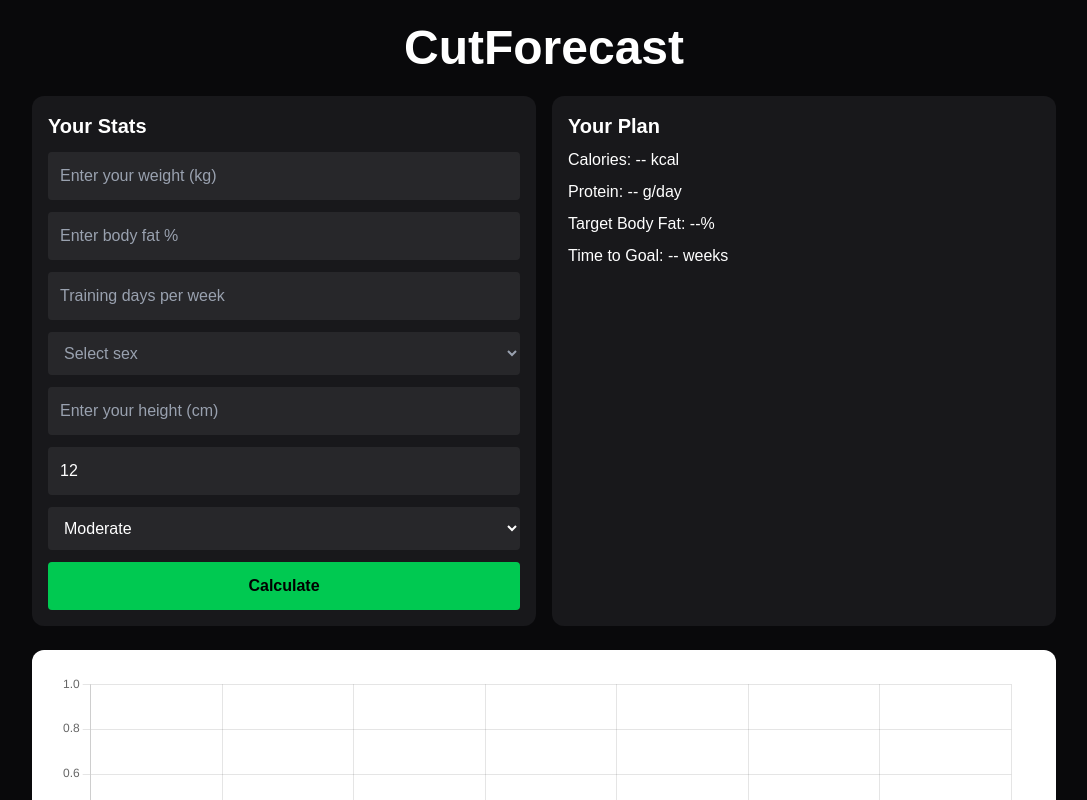
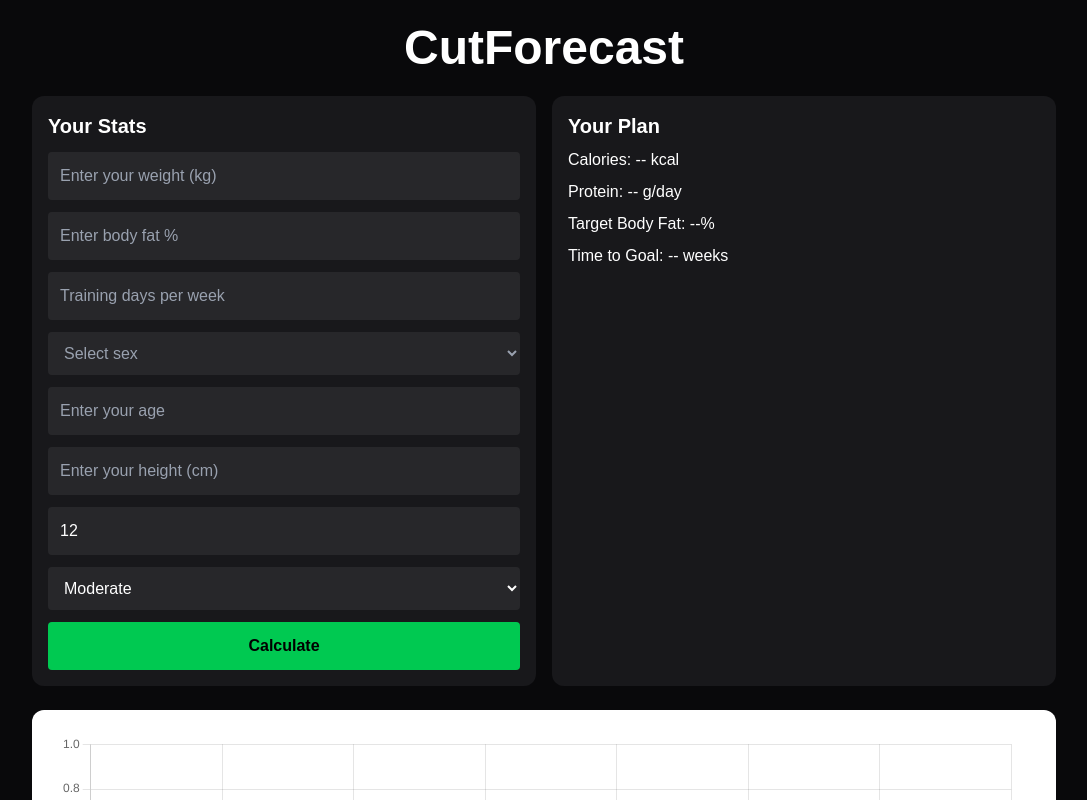
Before and after one commit to edwarddeakin06-maker/cutforecast, a Next.js app: page / in a window 1280 px wide. Shown: the top 800 px of the page, without its empty margins (96-1183 px from the left). Built offline with nearby package versions, Linux system fonts and the light colour scheme.

Commit message:
improve SEO metadata

```diff
--- a/app/page.tsx
+++ b/app/page.tsx
@@ -50,6 +50,7 @@ export default function Home() {
   const [targetBodyFat, setTargetBodyFat] = useState("12");
   const [sex, setSex] = useState("");
   const [height, setHeight] = useState("");
+  const [age, setAge] = useState("");
 
   // 🔥 Default empty graph
   const emptyTrend = Array.from({ length: 8 }, (_, i) => 0);
@@ -57,8 +58,10 @@ export default function Home() {
   const calculate = () => {
     const w = Number(weight);
     const bf = Number(bodyFat) / 100;
+    const h = Number(height);
+    const a = Number(age);
 
-    if (!w || !bf) return alert("Please fill in your stats");
+    if (!w || !bf || !h || !a) return alert("Please fill in your stats");
 
     const targetBF = Number(targetBodyFat) || 12;
     const tbf = targetBF / 100;
@@ -66,7 +69,9 @@ export default function Home() {
     const LBM = w * (1 - bf);
     const targetWeight = LBM / (1 - tbf);
 
-    const BMR = 370 + 21.6 * LBM;
+    let BMR = 10 * w + 6.25 * h - 5 * a;
+    if (sex === "male") BMR += 5;
+    else BMR -= 161;
 
     let activityMultiplier = 1.2;
     if (Number(trainingDays) <= 3) activityMultiplier = 1.375;
@@ -190,6 +195,14 @@ export default function Home() {
             <option value="female">Female</option>
             </select>
 
+            <input
+              type="number"
+              value={age}
+              onChange={(e) => setAge(e.target.value)}
+              placeholder="Enter your age"
+              className="w-full p-3 bg-zinc-800 rounded placeholder-gray-400"
+            />
+
 
             <input
             type="number"
@@ -219,7 +232,7 @@ export default function Home() {
 
             <button
               onClick={() => {
-                if (!weight || !bodyFat || !sex || !height) {
+                if (!weight || !bodyFat || !sex || !height || !age) {
                   return alert("Please fill in all fields");
                 }
                 else {
```
